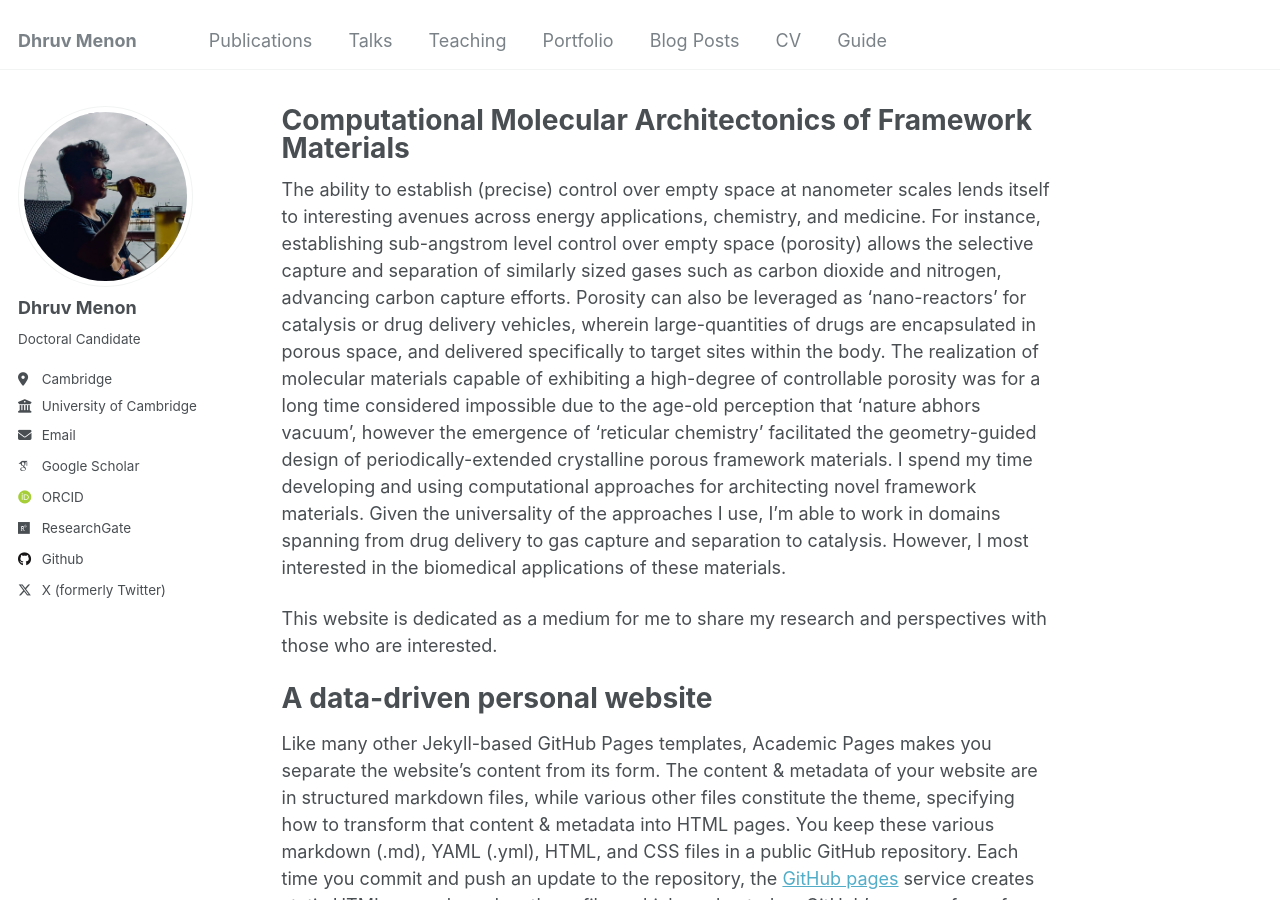
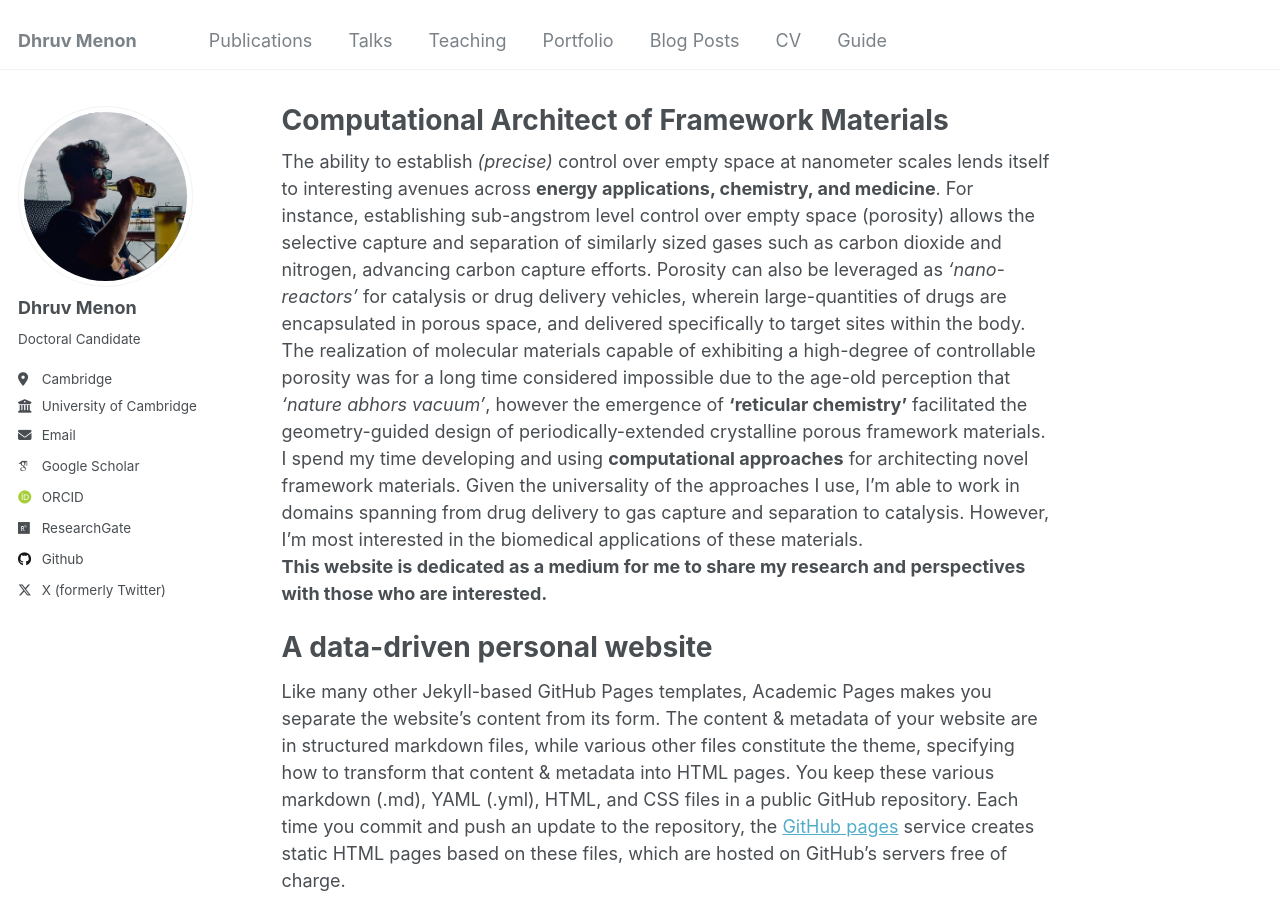
Before and after one commit to dhruv-menon/dhruv-menon.github.io, a Jekyll site: the page built from _pages/about.md, in a window 1280 px wide and 900 px high. Built offline with Jekyll 4.4.1, drawn with Linux system fonts in a browser that asks for light colours; some web fonts are replaced.

Commit message:
Update about.md

```diff
--- a/_pages/about.md
+++ b/_pages/about.md
@@ -1,15 +1,14 @@
 ---
 permalink: /
-title: "Computational Molecular Architectonics of Framework Materials"
+title: "Computational Architect of Framework Materials"
 author_profile: true
 redirect_from:
   - /about/
   - /about.html
 ---
 
-The ability to establish (precise) control over empty space at nanometer scales lends itself to interesting avenues across energy applications, chemistry, and medicine. For instance, establishing sub-angstrom level control over empty space (porosity) allows the selective capture and separation of similarly sized gases such as carbon dioxide and nitrogen, advancing carbon capture efforts. Porosity can also be leveraged as 'nano-reactors' for catalysis or drug delivery vehicles, wherein large-quantities of drugs are encapsulated in porous space, and delivered specifically to target sites within the body. The realization of molecular materials capable of exhibiting a high-degree of controllable porosity was for a long time considered impossible due to the age-old perception that 'nature abhors vacuum', however the emergence of 'reticular chemistry' facilitated the geometry-guided design of periodically-extended crystalline porous framework materials. I spend my time developing and using computational approaches for architecting novel framework materials. Given the universality of the approaches I use, I'm able to work in domains spanning from drug delivery to gas capture and separation to catalysis. However, I most interested in the biomedical applications of these materials.
-
-This website is dedicated as a medium for me to share my research and perspectives with those who are interested.
+The ability to establish *(precise)* control over empty space at nanometer scales lends itself to interesting avenues across **energy applications, chemistry, and medicine**. For instance, establishing sub-angstrom level control over empty space (porosity) allows the selective capture and separation of similarly sized gases such as carbon dioxide and nitrogen, advancing carbon capture efforts. Porosity can also be leveraged as *'nano-reactors'* for catalysis or drug delivery vehicles, wherein large-quantities of drugs are encapsulated in porous space, and delivered specifically to target sites within the body. The realization of molecular materials capable of exhibiting a high-degree of controllable porosity was for a long time considered impossible due to the age-old perception that *'nature abhors vacuum'*, however the emergence of **'reticular chemistry'** facilitated the geometry-guided design of periodically-extended crystalline porous framework materials. I spend my time developing and using **computational approaches** for architecting novel framework materials. Given the universality of the approaches I use, I'm able to work in domains spanning from drug delivery to gas capture and separation to catalysis. However, I'm most interested in the biomedical applications of these materials.
+**This website is dedicated as a medium for me to share my research and perspectives with those who are interested.**
 
 A data-driven personal website
 ======
```
